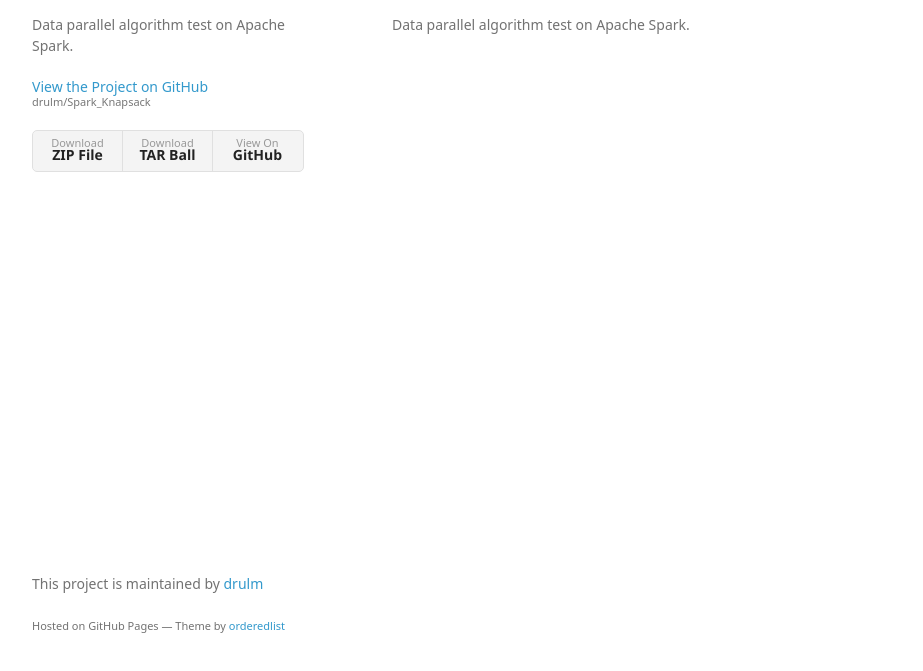
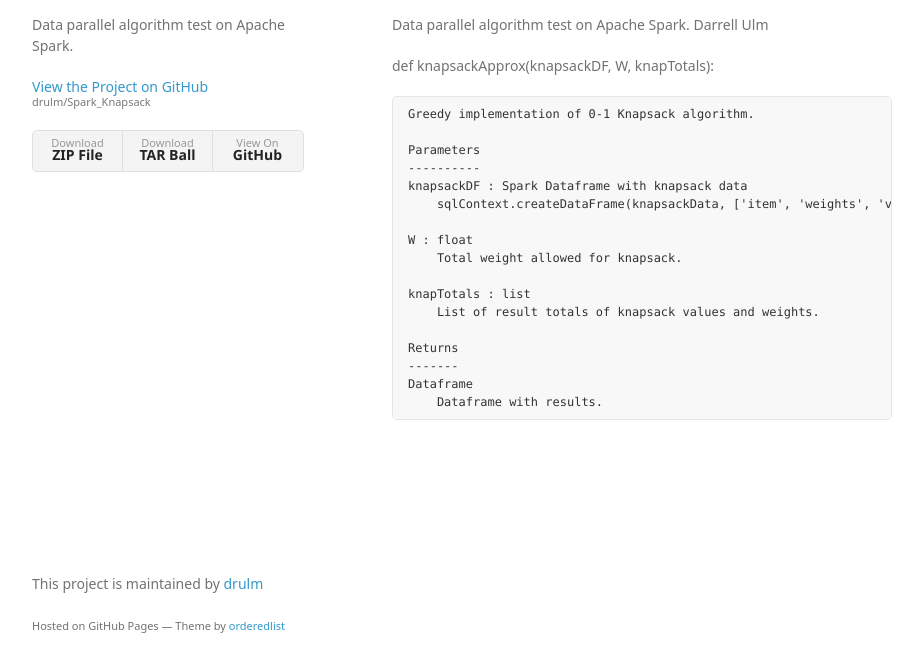
Before and after one commit to drulm/Spark_Knapsack, a plain HTML site: page index.html in a window 1280 px wide. Shown: the part 95-766 px from the top of the page, without its empty margins (178-1101 px from the left). Drawn offline with Linux system fonts and the light colour scheme; a web font is replaced by a local one.

Commit message:
Create gh-pages branch via GitHub

```diff
--- a/index.html
+++ b/index.html
@@ -31,7 +31,29 @@
         <h1>
 <a id="spark_knapsack" class="anchor" href="#spark_knapsack" aria-hidden="true"><span aria-hidden="true" class="octicon octicon-link"></span></a>Spark_Knapsack</h1>
 
-<p>Data parallel algorithm test on Apache Spark.</p>
+<p>Data parallel algorithm test on Apache Spark.
+Darrell Ulm</p>
+
+<p>def knapsackApprox(knapsackDF, W, knapTotals):</p>
+
+<pre><code>Greedy implementation of 0-1 Knapsack algorithm.
+
+Parameters
+----------
+knapsackDF : Spark Dataframe with knapsack data
+    sqlContext.createDataFrame(knapsackData, ['item', 'weights', 'values'])
+
+W : float
+    Total weight allowed for knapsack.
+
+knapTotals : list
+    List of result totals of knapsack values and weights.
+
+Returns
+-------
+Dataframe
+    Dataframe with results.
+</code></pre>
       </section>
       <footer>
         <p>This project is maintained by <a href="https://github.com/drulm">drulm</a></p>
--- a/params.json
+++ b/params.json
@@ -1,6 +1,6 @@
 {
   "name": "Spark knapsack",
   "tagline": "Data parallel algorithm test on Apache Spark.",
-  "body": "# Spark_Knapsack\r\nData parallel algorithm test on Apache Spark.\r\n",
+  "body": "# Spark_Knapsack\r\nData parallel algorithm test on Apache Spark.\r\nDarrell Ulm\r\n\r\ndef knapsackApprox(knapsackDF, W, knapTotals):\r\n\r\n    Greedy implementation of 0-1 Knapsack algorithm.\r\n\r\n    Parameters\r\n    ----------\r\n    knapsackDF : Spark Dataframe with knapsack data\r\n        sqlContext.createDataFrame(knapsackData, ['item', 'weights', 'values'])\r\n\r\n    W : float\r\n        Total weight allowed for knapsack.\r\n\r\n    knapTotals : list\r\n        List of result totals of knapsack values and weights.\r\n\r\n    Returns\r\n    -------\r\n    Dataframe\r\n        Dataframe with results.",
   "note": "Don't delete this file! It's used internally to help with page regeneration."
 }
```
